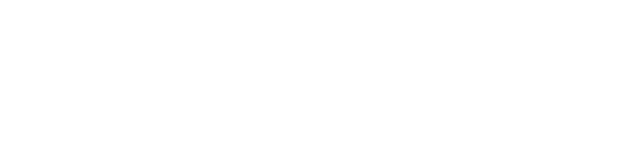
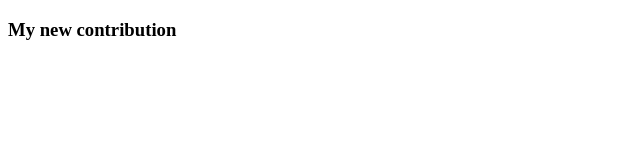
Before and after one commit to Paul-Ngigi/collaboration, a plain HTML site: page index.html in a window 1280 px wide. Shown: the whole page, without its empty margins (0-640 px from the left). Drawn offline with Linux system fonts and the light colour scheme.

Commit message:
add a contribution

```diff
--- a/index.html
+++ b/index.html
@@ -1,12 +1,16 @@
 <!DOCTYPE html>
 <html lang="en">
+
 <head>
     <meta charset="UTF-8">
     <meta http-equiv="X-UA-Compatible" content="IE=edge">
     <meta name="viewport" content="width=device-width, initial-scale=1.0">
     <title>Collaboration</title>
 </head>
+
 <body>
+    <h3>My new contribution</h3>
 
 </body>
+
 </html>
```
